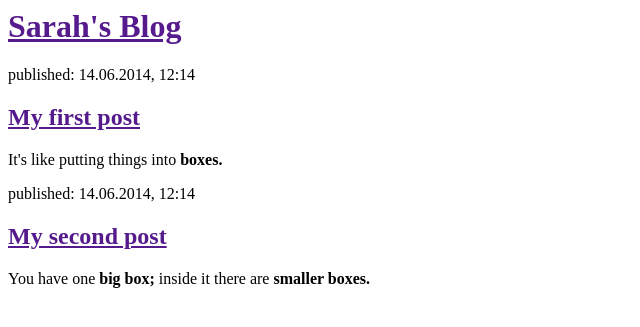
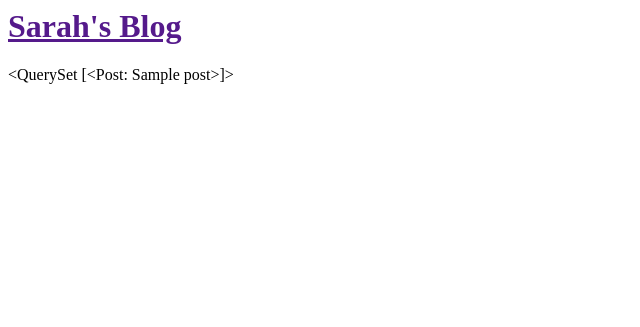
Before and after one commit to sarahwentford/my-first-blog, a Django app: template blog/templates/blog/post_list.html in a window 1280 px wide. Shown: the top 327 px of the page, without its empty margins (0-640 px from the left). Run offline with Django 3.2, Linux system fonts and the light colour scheme; the template is opened without the code that fills it: values that come from a table or form of the project are taken from there, others are empty; tables that the repository leaves empty hold one stand-in row (values such as "Sample post"); parts of the project's set-up code (start-up, migrations or seed data) failed here and were passed over.

Commit message:
Changed the HTML for the site.

```diff
--- a/blog/templates/blog/post_list.html
+++ b/blog/templates/blog/post_list.html
@@ -7,16 +7,7 @@
             <h1><a href="">Sarah's Blog</a></h1>
         </div>
 
-        <div>
-            <p>published: 14.06.2014, 12:14</p>
-            <h2><a href="">My first post</a></h2>
-            <p>It's like putting things into <strong>boxes.</strong></p>
-        </div>
+        {{ posts }}
 
-        <div>
-            <p>published: 14.06.2014, 12:14</p>
-            <h2><a href="">My second post</a></h2>
-            <p>You have one <strong>big box;</strong> inside it there are <strong>smaller boxes.</strong> </p>
-        </div>
     </body>
 </html>
--- a/blog/views.py
+++ b/blog/views.py
@@ -1,3 +1,7 @@
 from django.shortcuts import render
+from django.utils import timezone
+from .models import Post
+
 def post_list(request):
-    return render(request, 'blog/post_list.html', {})
+	posts = Post.objects.filter(published_date__lte=timezone.now()).order_by('published_date')
+    return render(request, 'blog/post_list.html', {'posts': posts})
```
